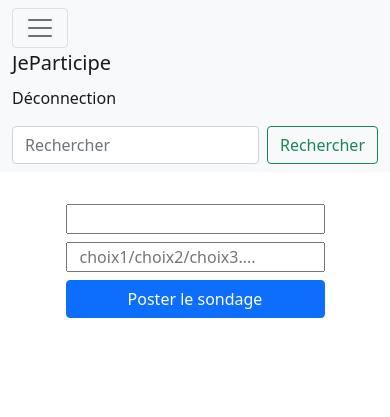
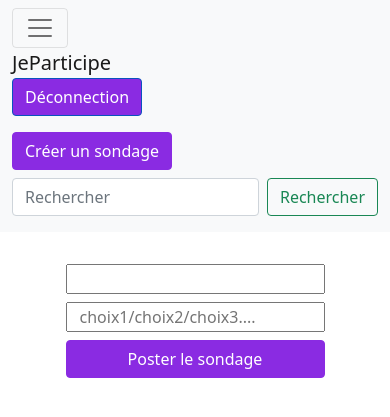
Before and after one commit to ThaaoBlues/JeParticipeHTML, a Flask app: page /creer_sondage in a window 390 px wide, after a click that opens the changed part. Shown: the top 417 px of the page. Run offline with Flask 2, Linux system fonts and the light colour scheme; the visitor is signed in with stand-in values (Sample User, id 1); some libraries are stand-ins or nearby versions.

Commit message:
improved design for mobile

```diff
--- a/main.py
+++ b/main.py
@@ -238,12 +238,9 @@ def page_not_found(error):
 
 
 
-"""
 if __name__ == "__main__":
 
     if not path.exists("database.csv"):
         db.__init_csv()
 
     app.run(host="0.0.0.0",port="80",debug=True)
-
-"""
--- a/templates/create_post.html
+++ b/templates/create_post.html
@@ -18,15 +18,16 @@
         <span class="navbar-toggler-icon"></span>
       </button>
       <div class="collapse navbar-collapse" id="navbarTogglerDemo01">
-            <a class="navbar-brand" href="/home">JeParticipe</a>
+        <a class="navbar-brand mb-2" href="/home">JeParticipe</a>
         <ul class="navbar-nav me-auto mb-2 mb-lg-0">
           <li class="nav-item">
-                <a class="nav-link active" href="/logout">Déconnection</a>
+            <button class="btn btn-primary active mb-2" onclick="window.location.href='/logout'">Déconnection</Button>
           </li>
         </ul>
+       <button class="btn btn-success btn-primary me-2 mb-2" onclick="window.location.href='/creer_sondage'">Créer un sondage</button>
         <form class="d-flex" action="recherche" method="GET">
-              <input class="form-control me-2" type="search" placeholder="Rechercher" aria-label="Search" name="req">
-              <button class="btn btn-outline-success" type="submit">Rechercher</button>
+          <input class="form-control me-2 mb-2" type="search" placeholder="Rechercher" aria-label="Search" name="req">
+          <button class="btn btn-outline-success mb-2" type="submit">Rechercher</button>
         </form>
       </div>
     </div>
@@ -53,9 +54,18 @@
 
     </div>
 
+<style>
 
+  .btn-primary, .btn-primary:hover, .btn-primary:active, .btn-primary:visited, .btn-outline-primary {
+      background-color: blueviolet !important;
+      border-color: blueviolet;
+  }
+</style>
 
 
 
 </body>
+
+
+
 </html>
--- a/templates/login.html
+++ b/templates/login.html
@@ -24,7 +24,7 @@
 
     <div id="conteneur_chronologique" class="mt-4 container", style="border: 1px;">
 
-        <div class="row justify-content-md-center">
+        <div class="row mx-3 justify-content-md-center">
 
             <form action='login' method='POST' class="col-md-auto">
                 <div class="row justify-content-md-center mt-3">
@@ -43,7 +43,7 @@
 
         </div>
 
-        <div class="row justify-content-md-center mt-5">
+        <div class="row mx-3 justify-content-md-center mt-5">
 
             <form action='register' method='POST' class="col-md-auto">
 
```
Also changed, not shown: templates/home.html (+5 -5 lines), templates/search.html (+14 -4 lines), readme.md. Lines whose indentation alone changed are shown as unchanged.
